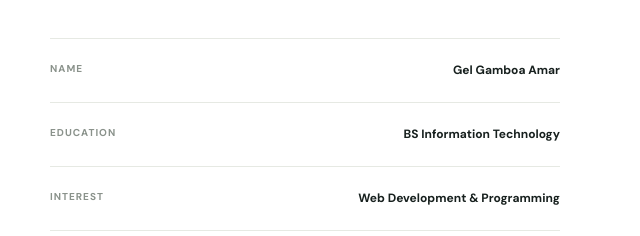
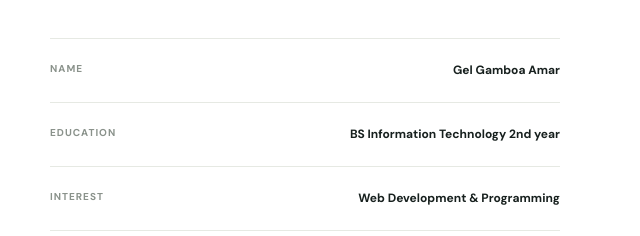
Before and after one commit to angelamar631-code/Amar-project-1, a plain HTML site: page index.html in a window 1280 px wide. Shown: the part 1080-1316 px from the top of the page, 640-1280 px from the left. Drawn offline with Linux system fonts and the light colour scheme.

Commit message:
This commit Change Update Education Details

```diff
--- a/index.html
+++ b/index.html
@@ -128,7 +128,7 @@
 
                         <div class="detail-item">
                             <span>EDUCATION</span>
-                            <strong>BS Information Technology</strong>
+                            <strong>BS Information Technology 2nd year</strong>
                         </div>
 
                         <div class="detail-item">
```
